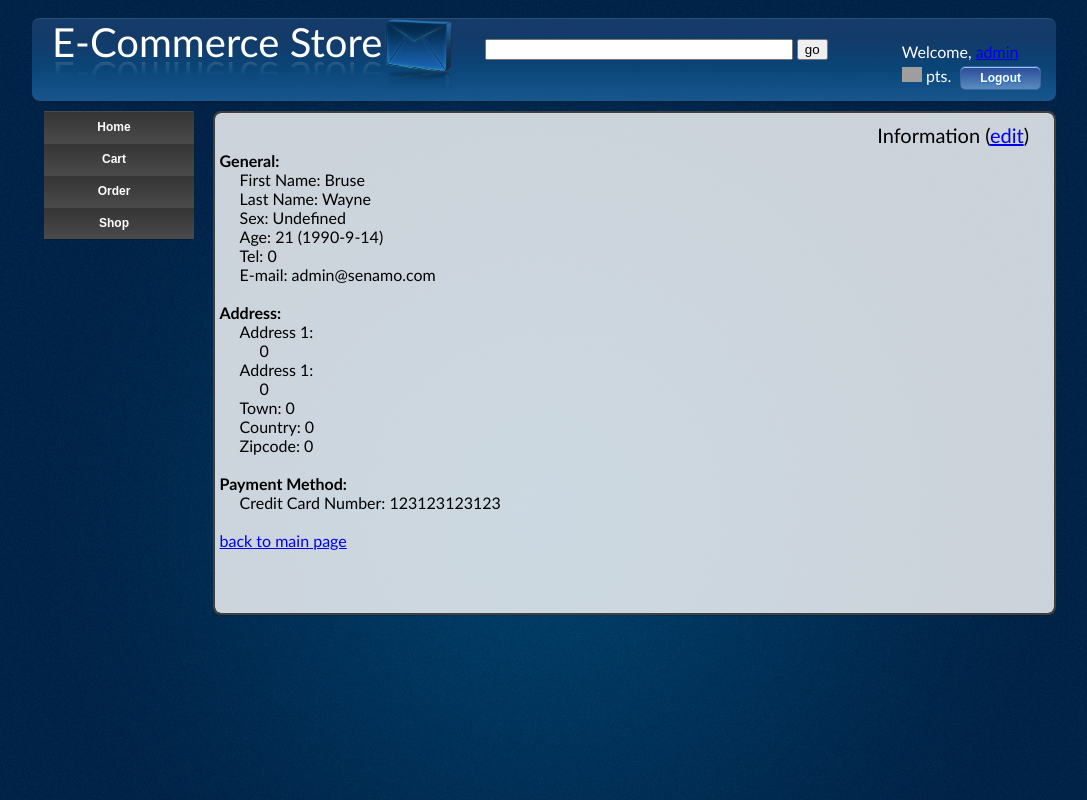
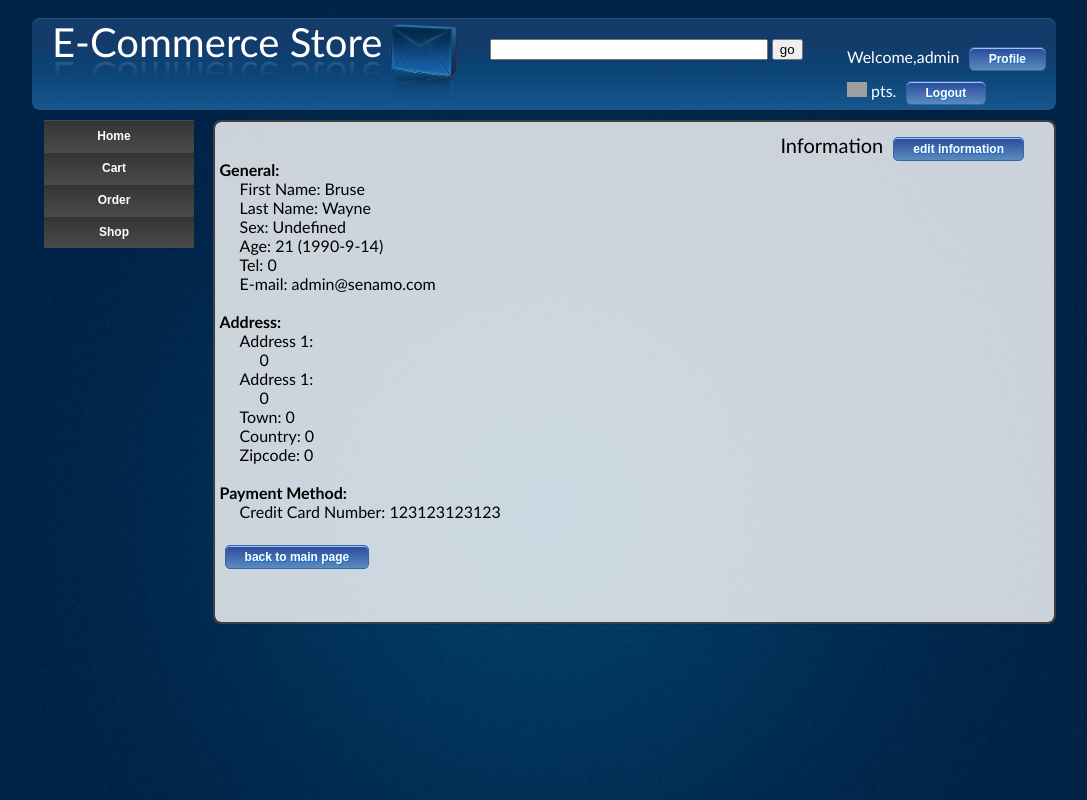
Before and after one commit to thitikom/SeNamo, a Django app: page /profile/ in a window 1280 px wide. Shown: the whole page, without its empty margins (96-1183 px from the left). Run offline with Django 3.2, Linux system fonts and the light colour scheme; a user stored in the database is signed in; data comes from the database, SQL or seed files in the repository; both versions use the stored data as it was after the commit; parts of the project's set-up code (start-up, migrations or seed data) failed here and were passed over; grey boxes are pictures that could not be loaded.

Commit message:
sexy button for view profile

```diff
--- a/media/css/main.css
+++ b/media/css/main.css
@@ -96,7 +96,7 @@
 }
 
 #search_form #id_q{
-    width:300px;
+    width:270px;
 }
 
 #user_block {
@@ -104,11 +104,9 @@
     display:block;
     color:white;
     margin-top: 2px;
-    margin-right: 10px;
+    margin-right: 5px;
     float:right;
 }
-
-
 
 .menu1 {
     margin-top:5px;
@@ -309,6 +307,8 @@ body{
     width: 10%;
     float:left;
     position: relative;
+    margin-top:5px;
+    margin-left:5px;
 }
 
 .messages{
--- a/templates/add_product.html
+++ b/templates/add_product.html
@@ -1,4 +1,4 @@
-{% extends 'base.html' %}
+{% extends 'backoffice_base.html' %}
 {% block title %}Add new product{% endblock %}
 {% block content %}
     {% if success_msg %}
--- a/templates/base.html
+++ b/templates/base.html
@@ -30,7 +30,8 @@
                 {% if not user.is_authenticated %}
                     <a href='/login' class="sexy-button">Login</a> | <a href='/register' class="sexy-button">Register</a>
                 {% else %}
-                    Welcome, <a href="/profile/" class="user_block">{{ user.username }}</a><br>
+                    Welcome,<a class="user_block">{{ user.username }}</a>
+                   <a href="/profile/"  class="user_block"> </a> <a href="/profile/"  class="sexy-button">Profile</a><br>
                     <a href="/cart"><img src="/media/img/cart.jpg" height="15px" /></a>
                     {{ user.get_profile.point }} pts.  <a href='/logout' class="sexy-button">Logout</a>
                 {% endif %}
--- a/templates/edit_category.html
+++ b/templates/edit_category.html
@@ -18,7 +18,7 @@
     <p>name: {{ form.name }}</p>
     <p>description:</p>
     <p>{{ form.description }}</p>
-    <input type="submit" value="submit" />
+    <input type="submit" value="submit" class="sexy-button" />
 </form>
 </body>
 {% endblock %}
--- a/templates/edit_product.html
+++ b/templates/edit_product.html
@@ -16,11 +16,11 @@
     <p>{{ form.image }}</p>
     <p>amount: {{ form.amount }}</p>
     <p>order supply status: {{ form.orderSupStatus }}</p>
-    <input type="submit" value="submit" />
+    <input type="submit" value="submit"  class="sexy-button"/>
 </form>
 
 <div>
-    <a href="/product/{{ pid }}/delete">Delete this product</a>
+    <a href="/product/{{ pid }}/delete" class="sexy-button">Delete this product</a>
 </div>
 
 {% endblock %}
--- a/templates/view_profile.html
+++ b/templates/view_profile.html
@@ -2,7 +2,7 @@
 {% block title %}Profile{% endblock %}
 {% block content %}
 <span class="big_header">
-    Information (<a href="/profile/edit">edit</a>)
+    Information <a href="/profile/edit"class="sexy-button">edit information</a>
 </span>
 <br>
 <br>
@@ -40,5 +40,5 @@
     Credit Card Number: {{ form.creditcard }}<br>
 </span>
 <br>
-<a href="/">back to main page</a>
+<a href="/" class="sexy-button">back to main page</a>
 {% endblock %}
```
Also changed, not shown: SeNamo.db.
